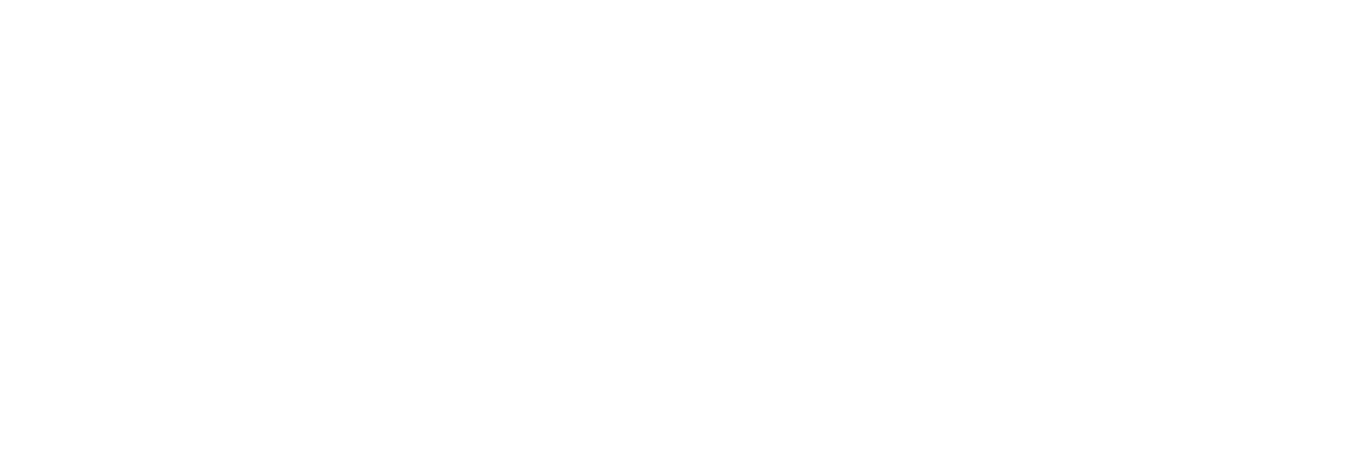
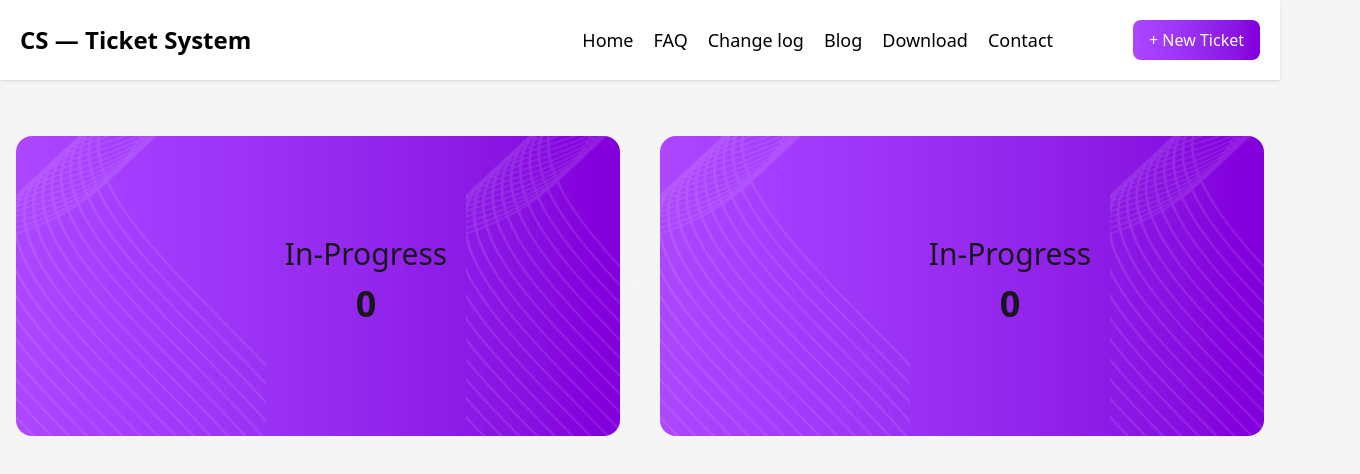
Before and after one commit to zoyan120dev/Customer-support, a React (Vite) app: page / in a window 1280 px wide. Shown: the top 474 px of the page, 1360 px wide, since content can reach past the window. Built offline with nearby package versions, Linux system fonts and the light colour scheme.

Commit message:
Navbar and hero Page Done

```diff
--- a/index.html
+++ b/index.html
@@ -1,8 +1,8 @@
 <!doctype html>
-<html lang="en" class="bg-white">
+<html lang="en" class="bg-[#F5F5F5]">
   <head>
     <meta charset="UTF-8" />
-    <link rel="icon" type="image/svg+xml" href="./public/support.png" />
+    <link rel="icon" type="image/svg+xml" href="./support.png" />
     <meta name="viewport" content="width=device-width, initial-scale=1.0" />
     <title>Customer-support</title>
   </head>
--- a/src/App.jsx
+++ b/src/App.jsx
@@ -1,8 +1,12 @@
+import HeroArea from "./Component/HeroArea"
+import NavbarArea from "./Component/Navbar"
+
 function App() {
 
   return (
     <>
-
+       <NavbarArea/>
+       <HeroArea/>
     </>
   )
 }
--- /dev/null
+++ b/src/Component/HeroArea.jsx
@@ -0,0 +1,50 @@
+import React from "react";
+
+function HeroArea() {
+  return (
+    <>
+      <div className="max-w-[1300px] mx-auto py-10">
+        <div className="flex gap-10 flex-col md:flex-row m-4">
+          <div className="bg-gradient-to-r from-purple-500 to-purple-700 hover:from-purple-600 hover:to-purple-800 flex rounded-2xl flex-col md:flex-row">
+            <img
+              src="./vector1.png"
+              alt=""
+              className="w-[250px] h-[300px] object-cover"
+            />
+            <div className="flex flex-col items-center justify-center w-[300px]  mx-auto">
+              <h1 className="text-3xl font-medium w-[200px] text-center">
+                In-Progress
+              </h1>
+              <span className="text-4xl font-bold py-3">0</span>
+            </div>
+            <img
+              src="./vector1.png"
+              alt=""
+              className="w-[250px] h-[300px] object-cover"
+            />
+          </div>
+          <div className="bg-gradient-to-r from-purple-500 to-purple-700 hover:from-purple-600 hover:to-purple-800 flex rounded-2xl flex-col md:flex-row">
+            <img
+              src="./vector1.png"
+              alt=""
+              className="w-[250px] h-[300px] object-cover"
+            />
+            <div className="flex flex-col items-center justify-center w-[300px] mx-auto">
+              <h1 className="text-3xl font-medium w-[200px] text-center">
+                In-Progress
+              </h1>
+              <span className="text-4xl font-bold py-3">0</span>
+            </div>
+            <img
+              src="./vector1.png"
+              alt=""
+              className="w-[250px] h-[300px] object-cover"
+            />
+          </div>
+        </div>
+      </div>
+    </>
+  );
+}
+
+export default HeroArea;
--- /dev/null
+++ b/src/Component/Navbar.jsx
@@ -0,0 +1,29 @@
+import React from "react";
+
+const NavItems = ['Home', "FAQ", 'Change log', 'Blog', 'Download', 'Contact']
+
+function NavbarArea() {
+  return (
+    <>
+    <div className="bg-[#ffff] p-5 shadow sticky top-0 w-full">
+         <div className="max-w-[1300px] mx-auto flex justify-between items-center">
+        <div>
+            <a href="#" className="font-bold md:text-2xl text-lg text-black">CS — Ticket System</a>
+        </div>
+        <div className="flex gap-20 items-center">
+            <ul className="flex space-x-5 items-center hidden md:flex">
+                {
+                    NavItems.map(items => (
+                        <li className="text-black text-lg font-medium transition-all hover:text-blue-500"><a href="#">{items}</a></li>
+                    ))
+                }
+            </ul>
+            <button className="px-4 py-2 rounded-lg text-white font-medium bg-gradient-to-r from-purple-500 to-purple-700 hover:from-purple-600 hover:to-purple-800 cursor-pointer"> + New Ticket</button>
+        </div>
+     </div>
+    </div>
+    </>
+  );
+}
+
+export default NavbarArea;
```
Also changed, not shown: public/vector1.png (added), src/assets/vector2.png (added).
